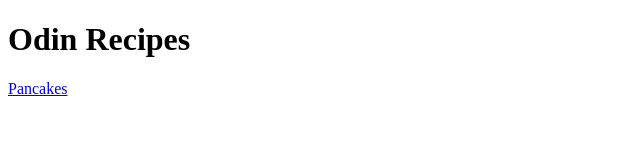
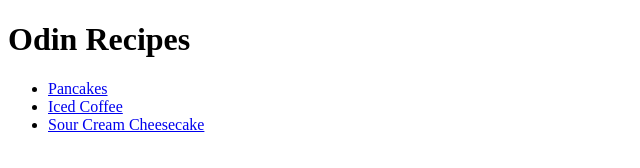
Before and after one commit to juanrodriguezsoftw-hub/odin-recipes, a plain HTML site: page index.html in a window 1280 px wide. Shown: the whole page, without its empty margins (0-640 px from the left). Drawn offline with Linux system fonts and the light colour scheme.

Commit message:
Add relative links to the recipe pages

```diff
--- a/index.html
+++ b/index.html
@@ -6,8 +6,11 @@
 </head>
 <body>
     <h1>Odin Recipes</h1>
-
-    <a href="recipes/pancakes.html" target="_blank" rel="noreferrer">Pancakes</a>
+    <ul>
+        <li><a href="recipes/pancakes.html" target="_blank" rel="noreferrer">Pancakes</a></li>
+        <li><a href="recipes/iced_coffee.html" target="_blank" rel="noreferrer">Iced Coffee</a></li>
+        <li><a href="recipes/sour_cream_cheesecake.html" target="_blank" rel="noreferrer">Sour Cream Cheesecake</a></li>
+    </ul>
 
 </body>
 </html>
```
